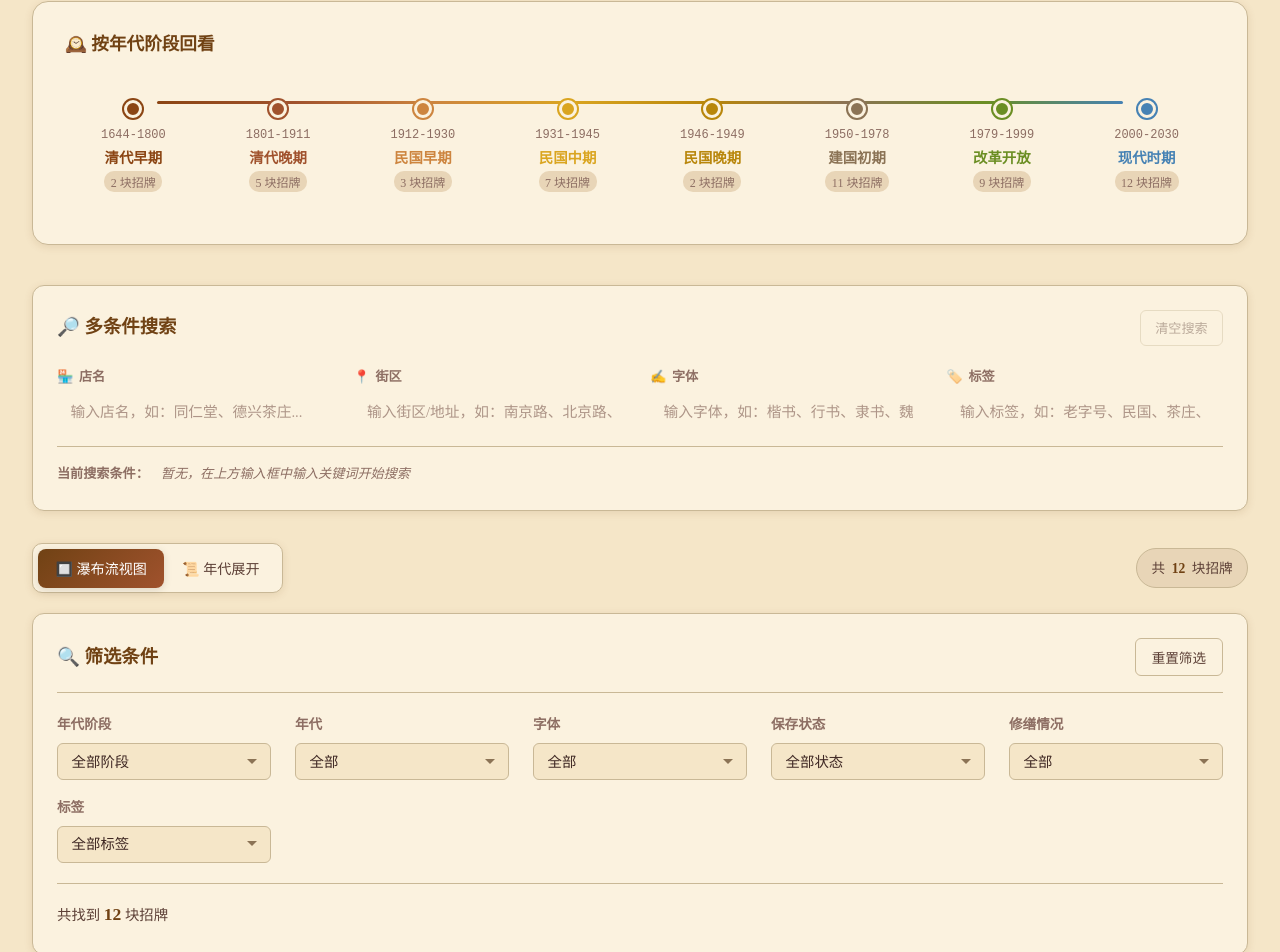
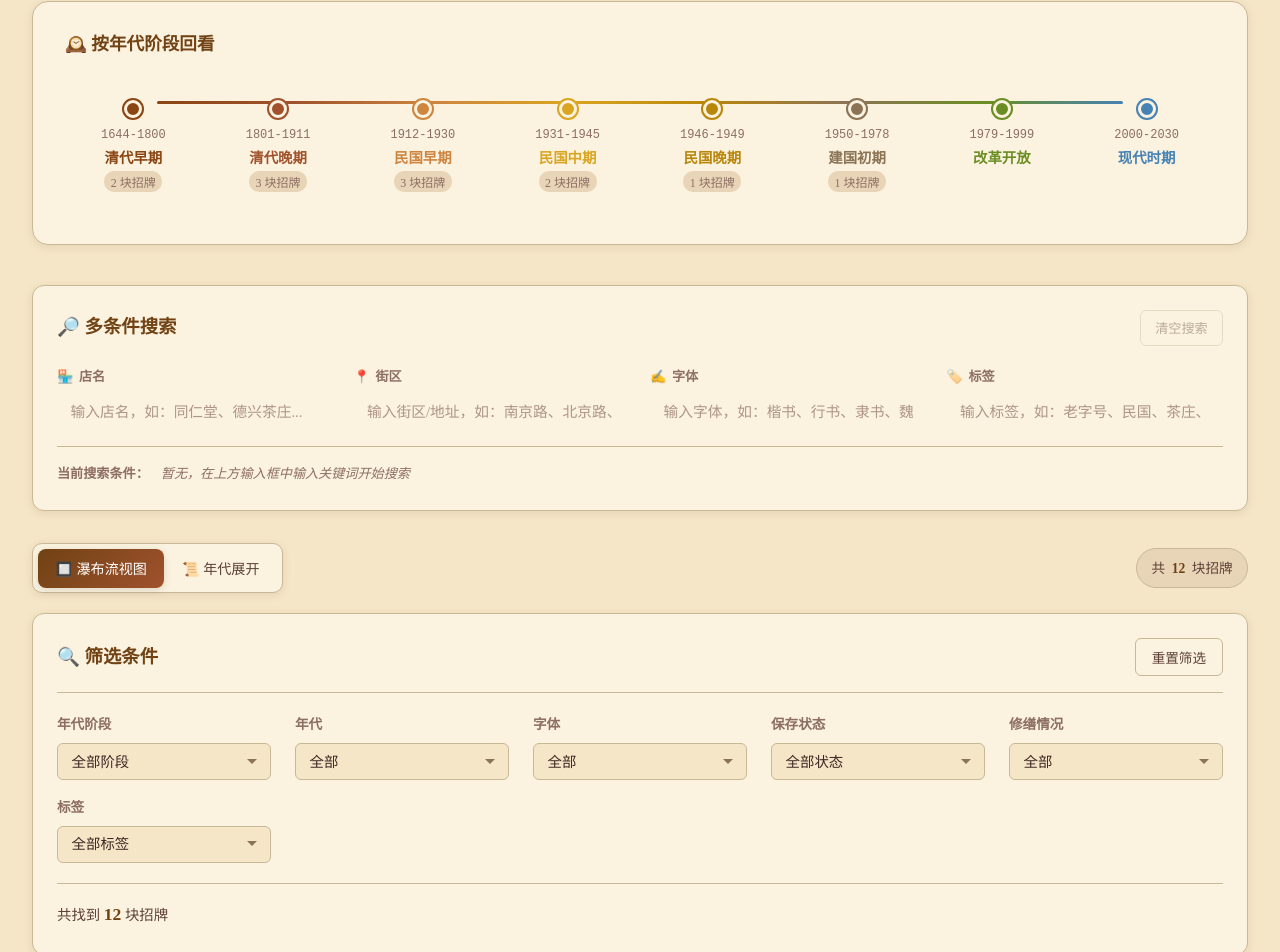
Before and after one commit to StarkXiao/xcf-173, a React (Vite) app: page / in a window 1280 px wide. Shown: the part 1148-2100 px from the top of the page. Built offline with nearby package versions, Linux system fonts and the light colour scheme.

Commit message:
.1835501182794248:411b69f440bc451a258a1c157cad0116_6a2d452f21d8d147959ee3da.6a2d4a0c21d8d147959ee66a.6a2d4a0c8dbc502741d45274:Trae CN.T(2026/6/13 20:16:12)

```diff
--- a/src/components/RestorationTimeline.tsx
+++ b/src/components/RestorationTimeline.tsx
@@ -1,6 +1,6 @@
 import React, { useState } from 'react';
 import type { RestorationEvent, Signboard } from '../types';
-import { eraStages, hasEventInEraStage, getEraStageByYear } from '../types';
+import { eraStages, getEraStageByYear } from '../types';
 import './RestorationTimeline.css';
 
 interface RestorationTimelineProps {
@@ -46,7 +46,10 @@ const RestorationTimeline: React.FC<RestorationTimelineProps> = ({
       <div className="era-stage-timeline">
         <div className="era-stage-track">
           {eraStages.map(stage => {
-            const stageSignboards = signboards.filter(s => hasEventInEraStage(s, stage.id));
+            const stageSignboards = signboards.filter(signboard => {
+              const stageInfo = getEraStageByYear(signboard.year);
+              return stageInfo && stageInfo.id === stage.id;
+            });
             const isSelected = selectedEraStage === stage.id;
 
             return (
--- a/src/pages/Home.tsx
+++ b/src/pages/Home.tsx
@@ -2,7 +2,7 @@ import React, { useState, useMemo } from 'react';
 import { Link } from 'react-router-dom';
 import { signboards } from '../data/signboards';
 import type { Filters } from '../types';
-import { hasEventInEraStage } from '../types';
+import { getEraStageByYear } from '../types';
 import { useCollections } from '../context/CollectionsContext';
 import Filter from '../components/Filter';
 import SearchBar, { type SearchQuery } from '../components/SearchBar';
@@ -68,7 +68,8 @@ const Home: React.FC = () => {
       if (filters.tag !== '全部' && !s.tags.includes(filters.tag)) return false;
 
       if (filters.eraStage !== '全部') {
-        if (!hasEventInEraStage(s, filters.eraStage)) return false;
+        const stage = getEraStageByYear(s.year);
+        if (!stage || stage.id !== filters.eraStage) return false;
       }
 
       if (filters.hasRestoration !== '全部') {
```
